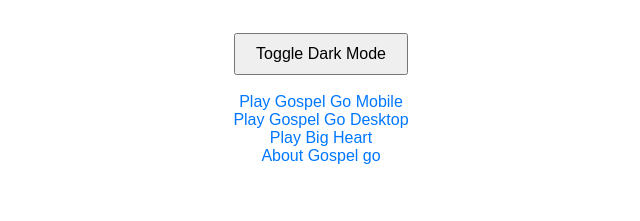
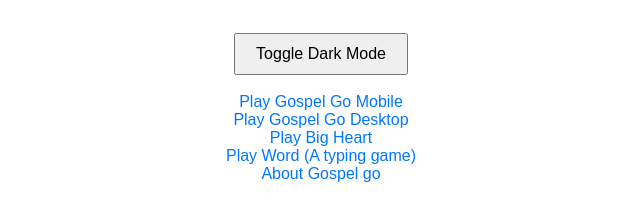
Before and after one commit to danosono/home-gospelgo-org, a plain HTML site: page index.html in a window 1280 px wide. Shown: the part 119-340 px from the top of the page, without its empty margins (319-959 px from the left). Drawn offline with Linux system fonts and the light colour scheme.

Commit message:
Added link to word game

```diff
--- a/index.html
+++ b/index.html
@@ -15,6 +15,7 @@
 	<a href="https://play.gospelgo.org">Play Gospel Go Mobile</a><br>
 	<a href="https://desktop.gospelgo.org">Play Gospel Go Desktop</a><br>
 	<a href="https://bigheart.gospelgo.org">Play Big Heart</a><br>
+	<a href="https://word.gospelgo.org">Play Word (A typing game)</a><br>
 	<a href="about.html">About Gospel go</a>
 
 	<script src="dark-mode.js"></script>
```
